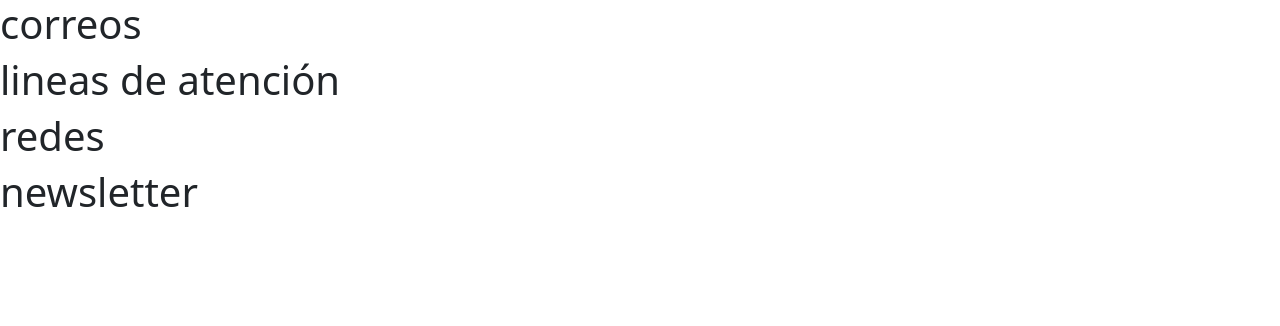
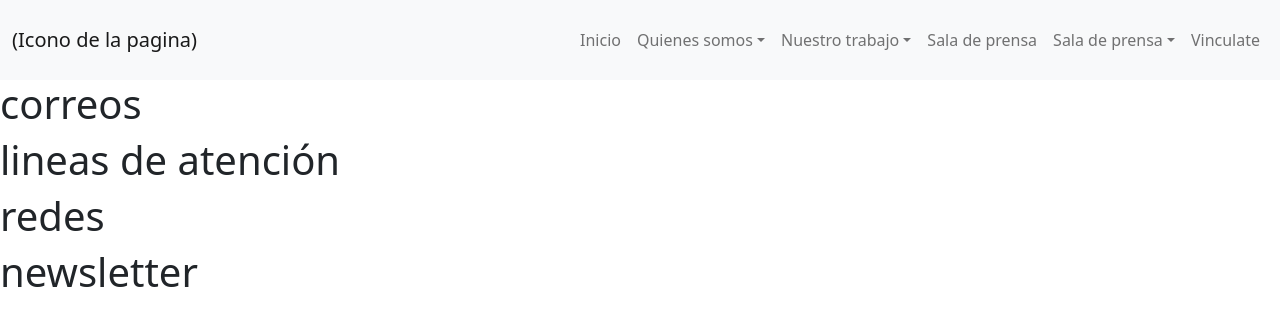
Before and after one commit to GroupFiveDev/Sinergia-, a React (Create React App) app in the folder client/: page / in a window 1280 px wide. Shown: the top 326 px of the page. Built offline with nearby package versions, Linux system fonts and the light colour scheme.

Commit message:
added NavBar components

```diff
--- /dev/null
+++ b/client/src/components/navbar/Navbar.jsx
@@ -0,0 +1,70 @@
+import { AiFillInstagram, AiOutlineTwitter, AiFillFacebook } from 'react-icons/ai';
+
+export default function NavBar() {
+
+  const screenWidth = screen.width
+  console.log(screenWidth);
+
+  return (
+    <>
+      <div className={`flex flex-end ${screenWidth < 1920 ? "hidden" : ""} p-10 gap-2 violet`}>
+        <AiFillInstagram />
+        <AiOutlineTwitter />
+        <AiFillFacebook />
+      </div>
+      <nav className="navbar navbar-expand-lg navbar-light bg-light p-0 m-vh-10">
+        <div className="container-fluid">
+          <a className="navbar-brand" href="#">(Icono de la pagina)</a>
+          <button className="navbar-toggler" type="button" data-bs-toggle="collapse" data-bs-target="#navbarNavDropdown" aria-controls="navbarNavDropdown" aria-expanded="false" aria-label="Toggle navigation">
+            <span className="navbar-toggler-icon"></span>
+          </button>
+          <div className="collapse navbar-collapse flex-end" id="navbarNavDropdown">
+            <ul className="navbar-nav">
+              <li className="nav-item">
+                <a className="nav-link" href="#">Inicio</a>
+              </li>
+              <li className="nav-item dropdown">
+                <a className="nav-link dropdown-toggle" href="#" id="navbarDropdownMenuLink" role="button" data-bs-toggle="dropdown" aria-expanded="false">
+                  Quienes somos
+                </a>
+                <ul className="dropdown-menu" aria-labelledby="navbarDropdownMenuLink">
+                  <li><a className="dropdown-item" href="#">Mision y vision</a></li>
+                  <li><a className="dropdown-item" href="#">Nuestros logros</a></li>
+                  <li><a className="dropdown-item" href="#">Responsabilidad social empresarial</a></li>
+                  <li><a className="dropdown-item" href="#">Alianzas estratégicas</a></li>
+                  <li><a className="dropdown-item" href="#">Régimen Tributario Especial</a></li>
+                </ul>
+              </li>
+              <li className="nav-item dropdown">
+                <a className="nav-link dropdown-toggle" href="#" id="navbarDropdownMenuLink" role="button" data-bs-toggle="dropdown" aria-expanded="false">
+                  Nuestro trabajo
+                </a>
+                <ul className="dropdown-menu" aria-labelledby="navbarDropdownMenuLink">
+                  <li><a className="dropdown-item" href="#">Áreas de trabajo</a></li>
+                  <li><a className="dropdown-item" href="#">Líneas Estratégicas</a></li>
+                  <li><a className="dropdown-item" href="#">Asesoría psicojurídica</a></li>
+                </ul>
+              </li>
+              <li className="nav-item">
+                <a className="nav-link" href="#">Sala de prensa</a>
+              </li>
+              <li className="nav-item dropdown">
+                <a className="nav-link dropdown-toggle" href="#" id="navbarDropdownMenuLink" role="button" data-bs-toggle="dropdown" aria-expanded="false">
+                  Sala de prensa
+                </a>
+                <ul className="dropdown-menu" aria-labelledby="navbarDropdownMenuLink">
+                  <li><a className="dropdown-item" href="#">Ley 1</a></li>
+                  <li><a className="dropdown-item" href="#">Ley 2</a></li>
+                  <li><a className="dropdown-item" href="#">Ley 3</a></li>
+                </ul>
+              </li>
+              <li className="nav-item">
+                <a className="nav-link" href="#">Vinculate</a>
+              </li>
+            </ul>
+          </div>
+        </div>
+      </nav>
+    </>
+  )
+}
--- a/client/src/components/views/home/Home.jsx
+++ b/client/src/components/views/home/Home.jsx
@@ -1,8 +1,12 @@
 import Footer from "../../footer/Footer"
+import NavBar from "../../navbar/Navbar";
 
 const Home = () => {
-    return(
-        <div><Footer/></div>
+    return (
+        <div>
+            <NavBar />
+            <Footer />
+        </div>
     )
 }
 
```
